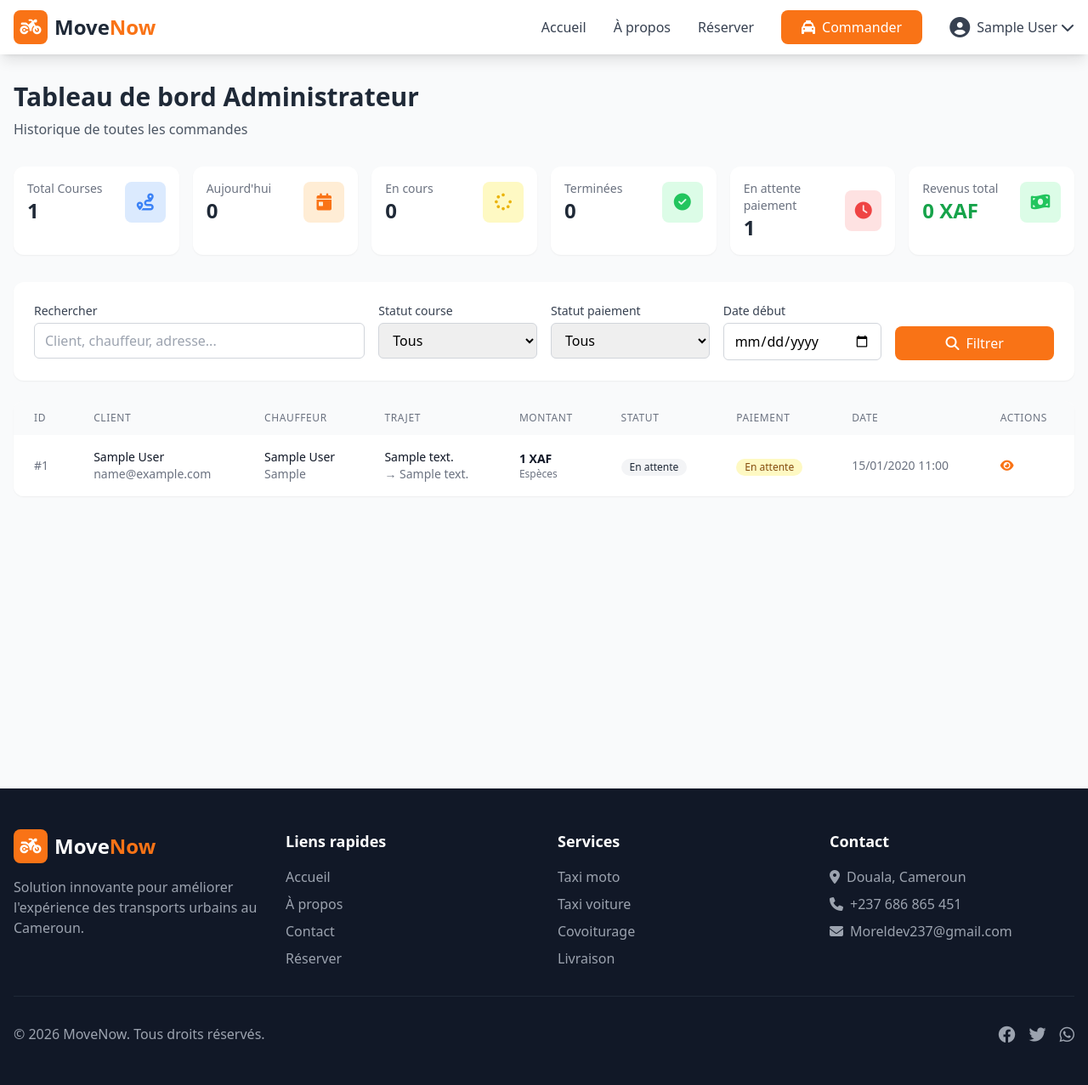
After one commit to Moreldev237/movenow, a Django app: page /admin/dashboard/ in a window 1280 px wide. The commit adds this page. Shown: the whole page at 85% size. Run offline with Django 5.2, Linux system fonts and the light colour scheme; a user stored in the database is signed in; tables that the repository leaves empty hold one stand-in row (values such as "Sample post"); parts of the project's set-up code (start-up, migrations or seed data) failed here and were passed over; some libraries are stand-ins or nearby versions.

Commit message:
ajout du dashboard users

```diff
--- a/booking/views.py
+++ b/booking/views.py
@@ -362,11 +362,15 @@ def trip_history(request):
 
     # Filtres
     status = request.GET.get('status')
+    payment_status = request.GET.get('payment_status')
     date_from = request.GET.get('date_from')
     date_to = request.GET.get('date_to')
 
     if status:
         trips = trips.filter(status=status)
+
+    if payment_status:
+        trips = trips.filter(payment_status=payment_status)
 
     if date_from:
         trips = trips.filter(created_at__date__gte=date_from)
@@ -380,6 +384,7 @@ def trip_history(request):
         'trips': trips,
         'filters': {
             'status': status,
+            'payment_status': payment_status,
             'date_from': date_from,
             'date_to': date_to,
         }
--- a/core/urls.py
+++ b/core/urls.py
@@ -6,6 +6,7 @@ urlpatterns = [
     path('about/', views.about, name='about'),
     path('contact/', views.contact, name='contact'),
     path('dashboard/', views.dashboard, name='dashboard'),
+    path('admin/dashboard/', views.admin_dashboard, name='admin_dashboard'),
     path('driver/dashboard/', views.driver_dashboard, name='driver_dashboard'),
     path('fleet/dashboard/', views.fleet_dashboard, name='fleet_dashboard'),
     path('schedule/', views.schedule_booking, name='schedule_booking'),
--- a/core/views.py
+++ b/core/views.py
@@ -8,6 +8,7 @@ from datetime import timedelta
 import json
 
 from .models import VehicleType, Driver, Trip, Fleet, Notification
+from accounts.models import User
 from .forms import ContactForm
 from booking.forms import BookingForm
 from accounts.decorators import passenger_required, driver_required, fleet_owner_required
@@ -648,3 +649,107 @@ def referral(request):
     }
 
     return render(request, 'core/referral.html', context)
+
+
+# ============ ADMIN DASHBOARD ============
+
+@login_required
+def admin_dashboard(request):
+    """Tableau de bord administrateur - Historique de toutes les courses"""
+    # Only allow admin users
+    if not request.user.is_staff and not request.user.is_superuser:
+        from django.http import HttpResponseForbidden
+        return HttpResponseForbidden("Accès refusé. Vous devez être administrateur.")
+
+    # Get all trips with filters
+    trips = Trip.objects.all().select_related('passenger', 'driver', 'driver__user', 'vehicle_type')
+
+    # Filters
+    status = request.GET.get('status')
+    payment_status = request.GET.get('payment_status')
+    date_from = request.GET.get('date_from')
+    date_to = request.GET.get('date_to')
+    search_query = request.GET.get('search')
+
+    if status:
+        trips = trips.filter(status=status)
+
+    if payment_status:
+        trips = trips.filter(payment_status=payment_status)
+
+    if date_from:
+        trips = trips.filter(created_at__date__gte=date_from)
+
+    if date_to:
+        trips = trips.filter(created_at__date__lte=date_to)
+
+    if search_query:
+        trips = trips.filter(
+            Q(passenger__email__icontains=search_query) |
+            Q(passenger__first_name__icontains=search_query) |
+            Q(passenger__last_name__icontains=search_query) |
+            Q(driver__user__first_name__icontains=search_query) |
+            Q(driver__user__last_name__icontains=search_query) |
+            Q(driver__vehicle_plate__icontains=search_query) |
+            Q(pickup_address__icontains=search_query) |
+            Q(dropoff_address__icontains=search_query)
+        )
+
+    trips = trips.order_by('-created_at')
+
+    # Pagination
+    from django.core.paginator import Paginator
+    paginator = Paginator(trips, 25)  # 25 trips per page
+    page_number = request.GET.get('page')
+    trips_page = paginator.get_page(page_number)
+
+    # Statistics
+    total_revenue = trips.filter(payment_status='paid', status='completed').aggregate(
+        total=Sum('fare')
+    )['total'] or 0
+
+    pending_payments = trips.filter(payment_status='pending').count()
+    completed_trips = trips.filter(status='completed').count()
+    active_trips = trips.filter(status__in=['accepted', 'arrived', 'started']).count()
+
+    # Today's stats
+    today = timezone.now().date()
+    today_trips = trips.filter(created_at__date=today).count()
+    today_revenue = trips.filter(
+        created_at__date=today,
+        payment_status='paid',
+        status='completed'
+    ).aggregate(total=Sum('fare'))['total'] or 0
+
+    # Recent users for quick access
+    recent_users = User.objects.filter(
+        trips__isnull=False
+    ).distinct().order_by('-date_joined')[:10]
+
+    # Recent drivers
+    from core.models import Driver
+    recent_drivers = Driver.objects.select_related('user').order_by('-created_at')[:10]
+
+    context = {
+        'trips': trips_page,
+        'total_trips': trips.count(),
+        'filters': {
+            'status': status,
+            'payment_status': payment_status,
+            'date_from': date_from,
+            'date_to': date_to,
+            'search': search_query,
+        },
+        'stats': {
+            'total_revenue': total_revenue,
+            'pending_payments': pending_payments,
+            'completed_trips': completed_trips,
+            'active_trips': active_trips,
+            'today_trips': today_trips,
+            'today_revenue': today_revenue,
+        },
+        'recent_users': recent_users,
+        'recent_drivers': recent_drivers,
+    }
+
+    return render(request, 'core/admin_dashboard.html', context)
--- a/movenow/urls.py
+++ b/movenow/urls.py
@@ -5,8 +5,13 @@ from django.conf.urls.static import static
 from django.views.generic import TemplateView
 
 urlpatterns = [
-    # Admin
-    path('admin/', admin.site.urls),
+    # Web - Core app must come BEFORE Django admin to catch custom /admin/ routes
+    path('', include('core.urls')),
+    path('accounts/', include('accounts.urls', namespace='accounts')),
+    path('booking/', include('booking.urls')),
+    path('payment/', include('payment.urls')),
+    path('fleet/', include('fleet.urls')),
+    path('drivers/', include('drivers.urls')),
 
     # API
     path('api/', include([
@@ -18,13 +23,8 @@ urlpatterns = [
         path('core/', include('core.urls_api')),
     ])),
 
-    # Web
-    path('', include('core.urls')),
-    path('accounts/', include('accounts.urls', namespace='accounts')),
-    path('booking/', include('booking.urls')),
-    path('payment/', include('payment.urls')),
-    path('fleet/', include('fleet.urls')),
-    path('drivers/', include('drivers.urls')),
+    # Admin - Django admin comes AFTER custom routes
+    path('admin/', admin.site.urls),
 
     # Static pages
     path('about/', TemplateView.as_view(template_name='core/about.html'), name='about'),
--- a/templates/base.html
+++ b/templates/base.html
@@ -75,9 +75,11 @@
 
                             <div x-show="userMenuOpen" @click.away="userMenuOpen = false" class="absolute right-0 mt-2 w-48 bg-white rounded-md shadow-lg z-50 border border-gray-200">
                                 <div class="py-1">
-                                    <a href="{% url 'dashboard' %}" class="block px-4 py-2 text-sm text-gray-700 hover:bg-orange-50 hover:text-orange-700">
-                                        <i class="fas fa-tachometer-alt mr-2"></i>Tableau de bord
+                                    {% if user.is_staff or user.is_superuser %}
+                                    <a href="{% url 'admin_dashboard' %}" class="block px-4 py-2 text-sm text-gray-700 hover:bg-orange-50 hover:text-orange-700">
+                                        <i class="fas fa-cogs mr-2"></i>Admin Dashboard
                                     </a>
+                                    {% endif %}
                                     <a href="{% url 'booking:history' %}" class="block px-4 py-2 text-sm text-gray-700 hover:bg-orange-50 hover:text-orange-700">
                                         <i class="fas fa-history mr-2"></i>Mes courses
                                     </a>
@@ -119,6 +121,9 @@
                 </a>
 
                 <div class="border-t pt-4 space-y-2">
+                    {% if user.is_staff or user.is_superuser %}
+
+                    {% endif %}
                     <a href="{% url 'dashboard' %}" class="block px-4 py-2 text-gray-700 hover:bg-orange-50 rounded">
                         <i class="fas fa-tachometer-alt mr-2"></i>Tableau de bord
                     </a>
--- /dev/null
+++ b/templates/core/admin_dashboard.html
@@ -0,0 +1,255 @@
+{% extends 'base.html' %}
+
+{% block title %}Tableau de bord Admin - MoveNow{% endblock %}
+
+{% block content %}
+<div class="min-h-screen bg-gray-50 py-8">
+    <div class="max-w-7xl mx-auto px-4">
+        <!-- Header -->
+        <div class="mb-8">
+            <h1 class="text-3xl font-bold text-gray-800">Tableau de bord Administrateur</h1>
+            <p class="text-gray-600 mt-2">Historique de toutes les commandes</p>
+        </div>
+
+        <!-- Stats Cards -->
+        <div class="grid grid-cols-1 md:grid-cols-6 gap-4 mb-8">
+            <div class="bg-white rounded-xl shadow-sm p-4">
+                <div class="flex items-center justify-between">
+                    <div>
+                        <p class="text-sm text-gray-500">Total Courses</p>
+                        <p class="text-2xl font-bold text-gray-800">{{ total_trips }}</p>
+                    </div>
+                    <div class="w-12 h-12 bg-blue-100 rounded-lg flex items-center justify-center">
+                        <i class="fas fa-route text-blue-500 text-xl"></i>
+                    </div>
+                </div>
+            </div>
+
+            <div class="bg-white rounded-xl shadow-sm p-4">
+                <div class="flex items-center justify-between">
+                    <div>
+                        <p class="text-sm text-gray-500">Aujourd'hui</p>
+                        <p class="text-2xl font-bold text-gray-800">{{ stats.today_trips }}</p>
+                    </div>
+                    <div class="w-12 h-12 bg-orange-100 rounded-lg flex items-center justify-center">
+                        <i class="fas fa-calendar-day text-orange-500 text-xl"></i>
+                    </div>
+                </div>
+            </div>
+
+            <div class="bg-white rounded-xl shadow-sm p-4">
+                <div class="flex items-center justify-between">
+                    <div>
+                        <p class="text-sm text-gray-500">En cours</p>
+                        <p class="text-2xl font-bold text-gray-800">{{ stats.active_trips }}</p>
+                    </div>
+                    <div class="w-12 h-12 bg-yellow-100 rounded-lg flex items-center justify-center">
+                        <i class="fas fa-spinner text-yellow-500 text-xl"></i>
+                    </div>
+                </div>
+            </div>
+
+            <div class="bg-white rounded-xl shadow-sm p-4">
+                <div class="flex items-center justify-between">
+                    <div>
+                        <p class="text-sm text-gray-500">Terminées</p>
+                        <p class="text-2xl font-bold text-gray-800">{{ stats.completed_trips }}</p>
+                    </div>
+                    <div class="w-12 h-12 bg-green-100 rounded-lg flex items-center justify-center">
+                        <i class="fas fa-check-circle text-green-500 text-xl"></i>
+                    </div>
+                </div>
+            </div>
+
+            <div class="bg-white rounded-xl shadow-sm p-4">
+                <div class="flex items-center justify-between">
+                    <div>
+                        <p class="text-sm text-gray-500">En attente paiement</p>
+                        <p class="text-2xl font-bold text-gray-800">{{ stats.pending_payments }}</p>
+                    </div>
+                    <div class="w-12 h-12 bg-red-100 rounded-lg flex items-center justify-center">
+                        <i class="fas fa-clock text-red-500 text-xl"></i>
+                    </div>
+                </div>
+            </div>
+
+            <div class="bg-white rounded-xl shadow-sm p-4">
+                <div class="flex items-center justify-between">
+                    <div>
+                        <p class="text-sm text-gray-500">Revenus total</p>
+                        <p class="text-2xl font-bold text-green-600">{{ stats.total_revenue|floatformat:0 }} XAF</p>
+                    </div>
+                    <div class="w-12 h-12 bg-green-100 rounded-lg flex items-center justify-center">
+                        <i class="fas fa-money-bill-wave text-green-500 text-xl"></i>
+                    </div>
+                </div>
+            </div>
+        </div>
+
+        <!-- Filters -->
+        <div class="bg-white rounded-xl shadow-sm p-6 mb-6">
+            <form method="get" class="grid grid-cols-1 md:grid-cols-6 gap-4">
+                <div class="md:col-span-2">
+                    <label class="block text-sm font-medium text-gray-700 mb-1">Rechercher</label>
+                    <input type="text" name="search" value="{{ filters.search|default:'' }}" placeholder="Client, chauffeur, adresse..." class="w-full px-3 py-2 border border-gray-300 rounded-md focus:outline-none focus:ring-orange-500 focus:border-orange-500">
+                </div>
+                <div>
+                    <label class="block text-sm font-medium text-gray-700 mb-1">Statut course</label>
+                    <select name="status" class="w-full px-3 py-2 border border-gray-300 rounded-md focus:outline-none focus:ring-orange-500 focus:border-orange-500">
+                        <option value="">Tous</option>
+                        <option value="pending" {% if filters.status == 'pending' %}selected{% endif %}>En attente</option>
+                        <option value="accepted" {% if filters.status == 'accepted' %}selected{% endif %}>Acceptée</option>
+                        <option value="arrived" {% if filters.status == 'arrived' %}selected{% endif %}>Arrivé</option>
+                        <option value="started" {% if filters.status == 'started' %}selected{% endif %}>En cours</option>
+                        <option value="completed" {% if filters.status == 'completed' %}selected{% endif %}>Terminée</option>
+                        <option value="cancelled" {% if filters.status == 'cancelled' %}selected{% endif %}>Annulée</option>
+                    </select>
+                </div>
+                <div>
+                    <label class="block text-sm font-medium text-gray-700 mb-1">Statut paiement</label>
+                    <select name="payment_status" class="w-full px-3 py-2 border border-gray-300 rounded-md focus:outline-none focus:ring-orange-500 focus:border-orange-500">
+                        <option value="">Tous</option>
+                        <option value="paid" {% if filters.payment_status == 'paid' %}selected{% endif %}>Payé</option>
+                        <option value="pending" {% if filters.payment_status == 'pending' %}selected{% endif %}>En attente</option>
+                        <option value="failed" {% if filters.payment_status == 'failed' %}selected{% endif %}>Échoué</option>
+                    </select>
+                </div>
+                <div>
+                    <label class="block text-sm font-medium text-gray-700 mb-1">Date début</label>
+                    <input type="date" name="date_from" value="{{ filters.date_from|default:'' }}" class="w-full px-3 py-2 border border-gray-300 rounded-md focus:outline-none focus:ring-orange-500 focus:border-orange-500">
+                </div>
+                <div class="flex items-end">
+                    <button type="submit" class="w-full bg-orange-500 text-white px-4 py-2 rounded-lg hover:bg-orange-600 transition">
+                        <i class="fas fa-search mr-2"></i>Filtrer
+                    </button>
+                </div>
+            </form>
+        </div>
+
+        <!-- Trips Table -->
+        <div class="bg-white rounded-xl shadow-sm overflow-hidden">
+            <div class="overflow-x-auto">
+                <table class="w-full">
+                    <thead class="bg-gray-50">
+                        <tr>
+                            <th class="px-6 py-3 text-left text-xs font-medium text-gray-500 uppercase tracking-wider">ID</th>
+                            <th class="px-6 py-3 text-left text-xs font-medium text-gray-500 uppercase tracking-wider">Client</th>
+                            <th class="px-6 py-3 text-left text-xs font-medium text-gray-500 uppercase tracking-wider">Chauffeur</th>
+                            <th class="px-6 py-3 text-left text-xs font-medium text-gray-500 uppercase tracking-wider">Trajet</th>
+                            <th class="px-6 py-3 text-left text-xs font-medium text-gray-500 uppercase tracking-wider">Montant</th>
+                            <th class="px-6 py-3 text-left text-xs font-medium text-gray-500 uppercase tracking-wider">Statut</th>
+                            <th class="px-6 py-3 text-left text-xs font-medium text-gray-500 uppercase tracking-wider">Paiement</th>
+                            <th class="px-6 py-3 text-left text-xs font-medium text-gray-500 uppercase tracking-wider">Date</th>
+                            <th class="px-6 py-3 text-left text-xs font-medium text-gray-500 uppercase tracking-wider">Actions</th>
+                        </tr>
+                    </thead>
+                    <tbody class="bg-white divide-y divide-gray-200">
+                        {% for trip in trips %}
+                        <tr class="hover:bg-gray-50">
+                            <td class="px-6 py-4 whitespace-nowrap text-sm text-gray-500">#{{ trip.id }}</td>
+                            <td class="px-6 py-4">
+                                <div class="text-sm font-medium text-gray-900">
+                                    {{ trip.passenger.get_full_name|default:trip.passenger.email }}
+                                </div>
+                                <div class="text-sm text-gray-500">{{ trip.passenger.email }}</div>
+                            </td>
+                            <td class="px-6 py-4">
+                                {% if trip.driver %}
+                                <div class="text-sm font-medium text-gray-900">
+                                    {{ trip.driver.user.get_full_name }}
+                                </div>
+                                <div class="text-sm text-gray-500">{{ trip.driver.vehicle_plate }}</div>
+                                {% else %}
+                                <span class="text-sm text-gray-400">-</span>
+                                {% endif %}
+                            </td>
+                            <td class="px-6 py-4">
+                                <div class="text-sm text-gray-900">{{ trip.pickup_address|truncatechars:30 }}</div>
+                                <div class="text-sm text-gray-500">→ {{ trip.dropoff_address|truncatechars:30 }}</div>
+                            </td>
+                            <td class="px-6 py-4 whitespace-nowrap">
+                                <div class="text-sm font-bold text-gray-900">{{ trip.fare|floatformat:0 }} XAF</div>
+                                <div class="text-xs text-gray-500">
+                                    {% if trip.payment_method == 'cash' %}Espèces
+                                    {% elif trip.payment_method == 'mobile_money' %}Mobile Money
+                                    {% elif trip.payment_method == 'orange_money' %}Orange Money
+                                    {% elif trip.payment_method == 'card' %}Carte
+                                    {% else %}{{ trip.payment_method }}{% endif %}
+                                </div>
+                            </td>
+                            <td class="px-6 py-4 whitespace-nowrap">
+                                <span class="inline-flex items-center px-2.5 py-0.5 rounded-full text-xs font-medium
+                                    {% if trip.status == 'completed' %}bg-green-100 text-green-800
+                                    {% elif trip.status == 'cancelled' %}bg-red-100 text-red-800
+                                    {% elif trip.status == 'started' or trip.status == 'arrived' %}bg-blue-100 text-blue-800
+                                    {% elif trip.status == 'accepted' %}bg-yellow-100 text-yellow-800
+                                    {% else %}bg-gray-100 text-gray-800{% endif %}">
+                                    {% if trip.status == 'pending' %}En attente
+                                    {% elif trip.status == 'accepted' %}Accepté
+                                    {% elif trip.status == 'arrived' %}Arrivé
+                                    {% elif trip.status == 'started' %}En cours
+                                    {% elif trip.status == 'completed' %}Terminé
+                                    {% elif trip.status == 'cancelled' %}Annulé
+                                    {% else %}{{ trip.status }}{% endif %}
+                                </span>
+                            </td>
+                            <td class="px-6 py-4 whitespace-nowrap">
+                                <span class="inline-flex items-center px-2.5 py-0.5 rounded-full text-xs font-medium
+                                    {% if trip.payment_status == 'paid' %}bg-green-100 text-green-800
+                                    {% elif trip.payment_status == 'pending' %}bg-yellow-100 text-yellow-800
+                                    {% elif trip.payment_status == 'failed' %}bg-red-100 text-red-800
+                                    {% else %}bg-gray-100 text-gray-800{% endif %}">
+                                    {% if trip.payment_status == 'paid' %}Payé
+                                    {% elif trip.payment_status == 'pending' %}En attente
+                                    {% elif trip.payment_status == 'failed' %}Échoué
+                                    {% else %}{{ trip.payment_status }}{% endif %}
+                                </span>
+                            </td>
+                            <td class="px-6 py-4 whitespace-nowrap text-sm text-gray-500">
+                                {{ trip.created_at|date:"d/m/Y H:i" }}
+                            </td>
+                            <td class="px-6 py-4 whitespace-nowrap text-sm">
+                                <a href="{% url 'booking:trip_detail' trip.id %}" class="text-orange-500 hover:text-orange-700">
+                                    <i class="fas fa-eye"></i>
+                                </a>
+                            </td>
+                        </tr>
+                        {% empty %}
+                        <tr>
+                            <td colspan="9" class="px-6 py-12 text-center text-gray-500">
+                                <i class="fas fa-route text-gray-300 text-4xl mb-4"></i>
+                                <p>Aucune course trouvée</p>
+                            </td>
+                        </tr>
+                        {% endfor %}
+                    </tbody>
+                </table>
+            </div>
+
+            <!-- Pagination -->
+            {% if trips.has_other_pages %}
+                <div class="px-6 py-4 flex items-center justify-between border-t border-gray-200">
+                    <div class="text-sm text-gray-500">
+                        Page {{ trips.number }} sur {{ trips.paginator.num_pages }}
+                    </div>
+                    <div class="flex space-x-2">
+                        {% if trips.has_previous %}
+                            <a href="?page={{ trips.previous_page_number }}{% if filters.status %}&status={{ filters.status }}{% endif %}{% if filters.payment_status %}&payment_status={{ filters.payment_status }}{% endif %}{% if filters.date_from %}&date_from={{ filters.date_from }}{% endif %}{% if filters.date_to %}&date_to={{ filters.date_to }}{% endif %}{% if filters.search %}&search={{ filters.search }}{% endif %}"
+                               class="px-3 py-2 bg-white border border-gray-300 rounded-lg hover:bg-gray-50 transition">
+                                <i class="fas fa-chevron-left"></i>
+                            </a>
+                        {% endif %}
+
+                        {% if trips.has_next %}
+                            <a href="?page={{ trips.next_page_number }}{% if filters.status %}&status={{ filters.status }}{% endif %}{% if filters.payment_status %}&payment_status={{ filters.payment_status }}{% endif %}{% if filters.date_from %}&date_from={{ filters.date_from }}{% endif %}{% if filters.date_to %}&date_to={{ filters.date_to }}{% endif %}{% if filters.search %}&search={{ filters.search }}{% endif %}"
+                               class="px-3 py-2 bg-white border border-gray-300 rounded-lg hover:bg-gray-50 transition">
+                                <i class="fas fa-chevron-right"></i>
+                            </a>
+                        {% endif %}
+                    </div>
+                </div>
+            {% endif %}
+        </div>
+    </div>
+</div>
+{% endblock %}
--- a/templates/core/home.html
+++ b/templates/core/home.html
@@ -200,9 +200,6 @@
             <a href="{% url 'booking:book' %}" class="bg-white text-orange-500 px-8 py-4 rounded-xl font-semibold hover:bg-gray-100 transition shadow-lg">
                 Commander un trajet
             </a>
-            <a href="{% url 'accounts:register' %}" class="border-2 border-white text-white px-8 py-4 rounded-xl font-semibold hover:bg-white/10 transition">
-                Créer un compte
-            </a>
         </div>
     </div>
 </section>
```
Also changed, not shown: accounts/utils.py (+47 -0 lines), templates/booking/history.html (+35 -2 lines).
